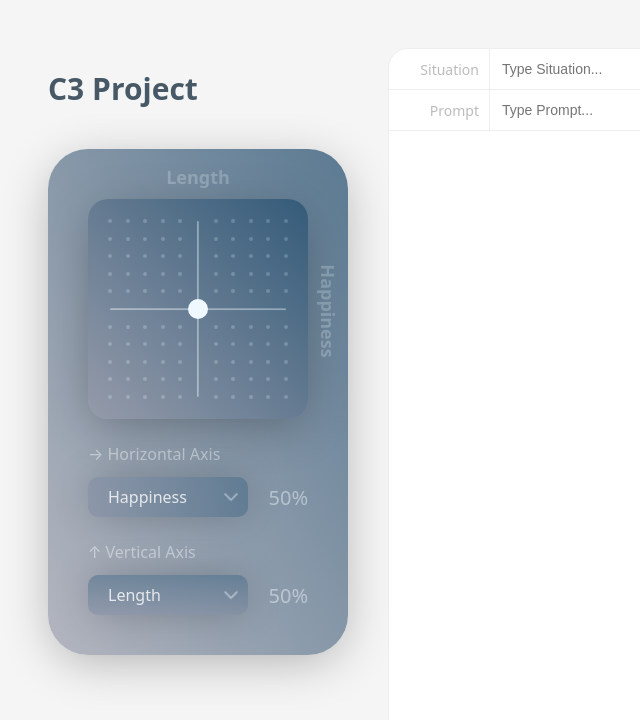
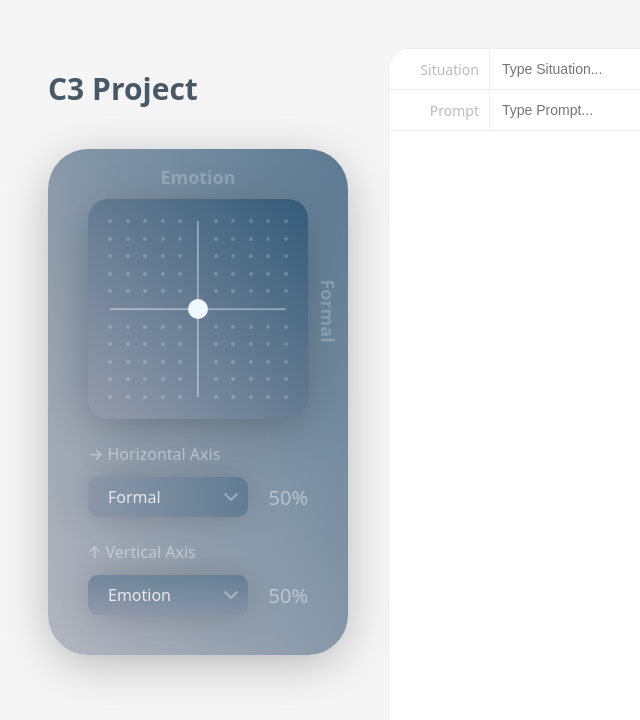
Before and after one commit to shmshmkch/C3-Project, a React (Vite) app: page / in a window 1280 px wide. Shown: the top 720 px of the page, without its empty margins (0-640 px from the left). Built offline with nearby package versions, Linux system fonts and the light colour scheme.

Commit message:
Update factor types

```diff
--- a/src/App.tsx
+++ b/src/App.tsx
@@ -12,8 +12,8 @@ function App() {
 
     const [output, setOutput] = useState("")
 
-    const [currentXFactor, setCurrentXFactor] = useState(FACTOR_TYPE.happiness)
-    const [currentYFactor, setCurrentYFactor] = useState(FACTOR_TYPE.length)
+    const [currentXFactor, setCurrentXFactor] = useState(FACTOR_TYPE.formal)
+    const [currentYFactor, setCurrentYFactor] = useState(FACTOR_TYPE.emotion)
 
     // Requst when Enter key is pressed
     const handleInputKeyDown = (e:
@@ -41,8 +41,7 @@ function App() {
             const axisY = Object.keys(FACTOR_TYPE).find((key) => FACTOR_TYPE[key as keyof typeof FACTOR_TYPE] == currentYFactor)
             let resultOutput = ""
 
-            // let apiURL = "http://localhost:8888/api/generatee
-            let apiURL = "http://localhost:8888/api/story_content.php?id=135"
+            let apiURL = "http://localhost:8888/api/generate"
 
             setOutput("...")
 
--- a/src/FACTOR_TYPE.ts
+++ b/src/FACTOR_TYPE.ts
@@ -1,8 +1,8 @@
 export const FACTOR_TYPE = {
-    "happiness": "Happiness",
-    "frankness": "Frankness",
+    "formal": "Formal",
+    "emotion": "Emotion",
     "length": "Length",
     "rhyme": "Rhyme",
-    "formality": "Formality",
-    "emotionality": "Emotionality"
+    "confidence": "Confidence",
+    "urgency": "Urgency"
 } as const
```
